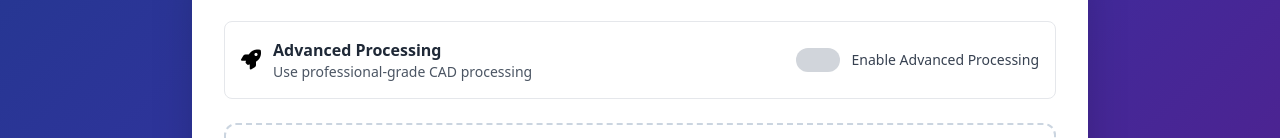
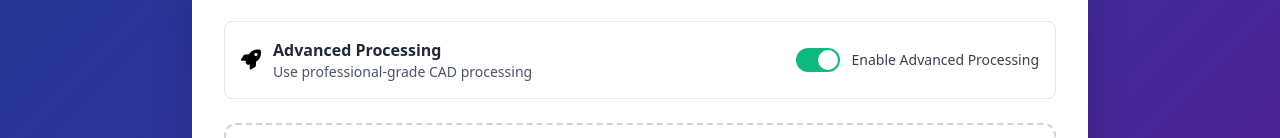
Before and after one commit to rehmanul/CADGinie-August, a plain HTML site: page templates/enhanced_production_index.html in a window 1280 px wide. Both pictures are taken after a click on the label "Enable Advanced Processing". Shown: the part 389-527 px from the top of the page. Drawn offline with nearby package versions, Linux system fonts and the light colour scheme; no server answers.

Commit message:
Implement working toggle switch with custom CSS and JavaScript

```diff
--- a/templates/enhanced_production_index.html
+++ b/templates/enhanced_production_index.html
@@ -40,6 +40,12 @@
         }
         .enterprise-toggle {
             background: linear-gradient(45deg, #ff6b35, #f7931e);
+        }
+        .toggle-switch.active {
+            background-color: #10b981 !important;
+        }
+        .toggle-switch.active .toggle-slider {
+            transform: translateX(20px) !important;
         }
     </style>
 </head>
@@ -102,7 +108,9 @@
                         </div>
                         <label class="relative inline-flex items-center cursor-pointer">
                             <input type="checkbox" id="forgeToggle" class="sr-only peer">
-                            <div class="w-11 h-6 bg-gray-300 peer-focus:outline-none peer-focus:ring-4 peer-focus:ring-green-300 rounded-full peer peer-checked:after:translate-x-full peer-checked:after:border-white after:content-[''] after:absolute after:top-[2px] after:left-[2px] after:bg-white after:border-gray-300 after:border after:rounded-full after:h-5 after:w-5 after:transition-all duration-200 peer-checked:bg-green-500"></div>
+                            <div class="toggle-switch relative w-11 h-6 bg-gray-300 rounded-full transition-colors duration-200">
+                                <div class="toggle-slider absolute top-0.5 left-0.5 bg-white w-5 h-5 rounded-full transition-transform duration-200"></div>
+                            </div>
                             <span class="ml-3 text-sm font-medium text-gray-700">Enable Advanced Processing</span>
                         </label>
                     </div>
@@ -396,6 +404,15 @@
 
         function handleForgeToggle() {
             useForge = forgeToggle.checked && forgeAvailable;
+
+            // Update toggle visual state
+            const toggleSwitch = document.querySelector('.toggle-switch');
+            if (forgeToggle.checked) {
+                toggleSwitch.classList.add('active');
+            } else {
+                toggleSwitch.classList.remove('active');
+            }
+
             updateUIForForgeMode();
         }
 
```
